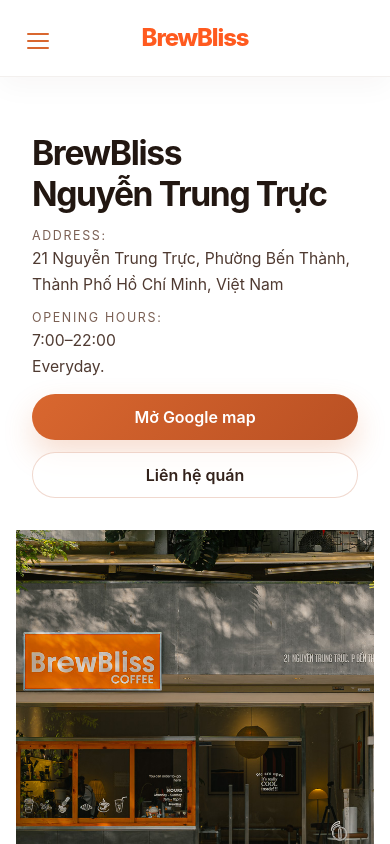
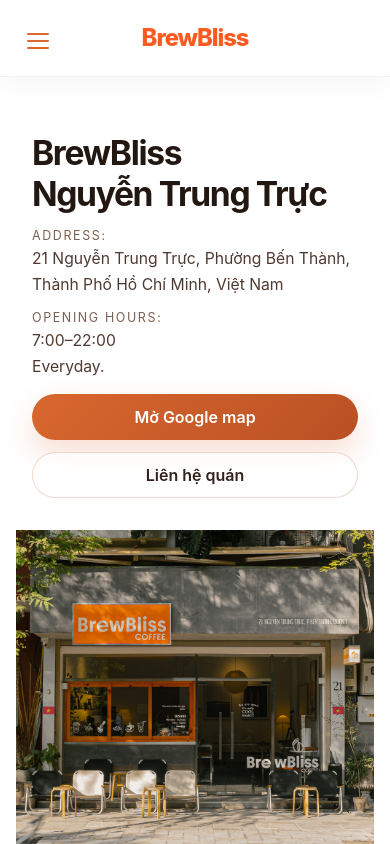
Before and after one commit to tsbdysv1/brewbliss.sg, a React (Vite) app: page /cua-hang in a window 390 px wide. Shown: the top 844 px of the page. Built offline with nearby package versions, Linux system fonts and the light colour scheme.

Commit message:
Change store featured image ratio to landscape 5:4

```diff
--- a/src/App.css
+++ b/src/App.css
@@ -1966,7 +1966,7 @@
 .store-editorial-image {
   width: 100%;
   height: 100%;
-  aspect-ratio: 4 / 5;
+  aspect-ratio: 5 / 4;
   object-fit: cover;
 }
 
@@ -3018,7 +3018,7 @@
   .store-editorial-image {
     width: 100%;
     height: auto;
-    aspect-ratio: 4 / 5;
-    min-height: clamp(360px, 98vw, 520px);
-  }
-}
+    aspect-ratio: 5 / 4;
+    min-height: clamp(320px, 72vw, 460px);
+  }
+}
```
